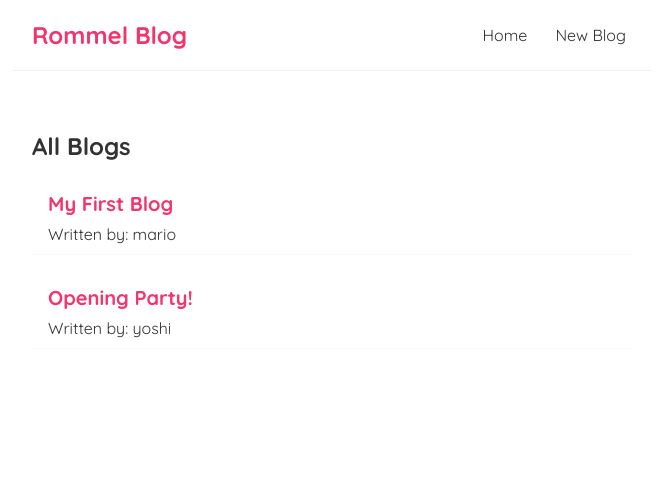
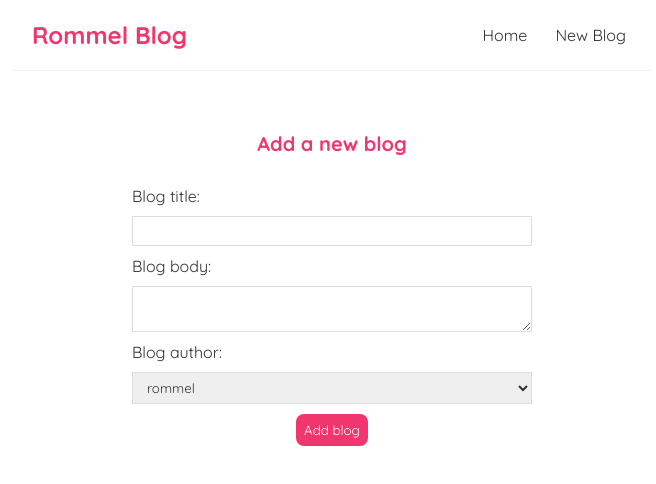
Before and after one commit to rommelcanoy/react-blog-app, a React (Create React App) app: page /create in a window 1280 px wide. Shown: the top 484 px of the page, without its empty margins (308-964 px from the left). Built offline with nearby package versions, Linux system fonts and the light colour scheme; data requests are answered from the project's data file.

Commit message:
add: add blog form

```diff
--- a/package.json
+++ b/package.json
@@ -8,6 +8,7 @@
     "@testing-library/user-event": "^13.5.0",
     "react": "^17.0.2",
     "react-dom": "^17.0.2",
+    "react-router-dom": "^5.3.0",
     "react-scripts": "5.0.0",
     "web-vitals": "^2.1.4"
   },
--- a/src/App.js
+++ b/src/App.js
@@ -1,15 +1,30 @@
 import Navbar from './Navbar';
 import Home from './Home';
+import { BrowserRouter as Router, Route, Switch } from 'react-router-dom';
+import Create from './Create';
+import BlogDetails from './BlogDetails';
 
 function App() {
 
   return (
-    <div className="App">
-      <Navbar />
-      <div className="content">
-        <Home />
+    <Router>
+      <div className="App">
+        <Navbar />
+        <div className="content">
+          <Switch>
+            <Route exact path="/">
+              <Home />
+            </Route>
+            <Route path="/create">
+              <Create />
+            </Route>
+            <Route path="/blogs/:id">
+              <BlogDetails />
+            </Route>
+          </Switch>
+        </div>
       </div>
-    </div>
+    </Router>
   );
 }
 
--- /dev/null
+++ b/src/BlogDetails.js
@@ -0,0 +1,24 @@
+import { useParams } from 'react-router-dom';
+import useFetch from './useFetch';
+
+const BlogDetails = () => {
+
+  const { id } = useParams();
+  const {data: blog, error, isPending} = useFetch(`http://localhost:8000/blogs/${id}`);
+
+  return (
+    <div className="blog-details">
+      { isPending && <div>Loading...</div>}
+      { error && <div>{ error }</div>}
+      { blog && (
+        <article>
+          <h2>{ blog.title }</h2>
+          <p>Written by { blog.author }</p>
+          <div>{blog.body}</div>
+        </article>
+      )}
+    </div>
+  );
+}
+
+export default BlogDetails;
--- a/src/BlogList.js
+++ b/src/BlogList.js
@@ -1,5 +1,6 @@
+import { Link } from "react-router-dom";
 
-const BlogList = ({blogs, title}) => {
+const BlogList = ({ blogs, title }) => {
 
   // const blogs = props.blogs;
   // const title = props.title;
@@ -10,8 +11,10 @@ const BlogList = ({blogs, title}) => {
       {
         blogs.map((blog) => (
           <div className="blog-preview" key={blog.id}>
-            <h2>{blog.title}</h2>
-            <p>Written by: {blog.author}</p>
+            <Link to={`/blogs/${blog.id}`}>
+              <h2>{blog.title}</h2>
+              <p>Written by: {blog.author}</p>
+            </Link>
           </div>
         ))
       }
--- /dev/null
+++ b/src/Create.js
@@ -0,0 +1,30 @@
+import {useState} from 'react';
+
+const Create = () => {
+  const [title, setTitle] = useState('');
+  const [body, setBody] = useState('');
+  const [author, setAuthor] = useState('');
+
+  return (
+    <div className="create">
+      <h2>Add a new blog</h2>
+      <form>
+        <label>Blog title:</label>
+        <input type="text" required value={title} onChange={(e) => setTitle(e.target.value)}/>
+        <label>Blog body:</label>
+        <textarea required value={body} onChange={(e) => setBody(e.target.value)}></textarea>
+        <label>Blog author:</label>
+        <select value={author} onChange={(e) => setAuthor(e.target.value)}>
+          <option value="rommel">rommel</option>
+          <option value="brian">brian</option>
+        </select>
+        <button>Add blog</button>
+      </form>
+      <p>{title}</p>
+      <p>{body}</p>
+      <p>{author}</p>
+    </div>
+   );
+}
+
+export default Create;
--- a/src/Home.js
+++ b/src/Home.js
@@ -1,4 +1,3 @@
-import { useState, useEffect } from 'react';
 import BlogList from './BlogList';
 import useFetch from './useFetch';
 
--- a/src/Navbar.js
+++ b/src/Navbar.js
@@ -1,19 +1,15 @@
+import { Link } from 'react-router-dom';
+
 const Navbar = () => {
   return (
     <nav className="navbar">
       <h1>Rommel Blog</h1>
       <div className="links">
-        <a href="/">Home</a>
-        <a href="/create" style={navStyle}>New Blog</a>
+        <Link to="/">Home</Link>
+        <Link to="/create">New Blog</Link>
       </div>
     </nav>
    );
 }
 
-const navStyle = {
-  // color: 'white',
-  // backgroundColor: '#f1356d',
-  // borderRadius: '8px'
-}
-
 export default Navbar;
--- a/src/index.css
+++ b/src/index.css
@@ -49,6 +49,60 @@
   margin-bottom: 8px;
 }
 
+.blog-preview a {
+  text-decoration: none;
+}
+
+/* blog details page */
+.blog-details h2 {
+  font-size: 20px;
+  color: #f1356d;
+  margin-bottom: 10px;
+}
+.blog-details div {
+  margin: 20px 0;
+}
+.blog-details button {
+  background: #f1356d;
+  color: #fff;
+  border: 0;
+  padding: 8px;
+  border-radius: 8px;
+  cursor: pointer;
+}
+
+/* create new blog form */
+.create {
+  max-width: 400px;
+  margin: 0 auto;
+  text-align: center;
+}
+.create label {
+  text-align: left;
+  display: block;
+}
+.create h2 {
+  font-size: 20px;
+  color: #f1356d;
+  margin-bottom: 30px;
+}
+.create input, .create textarea, .create select {
+  width: 100%;
+  padding: 6px 10px;
+  margin: 10px 0;
+  border: 1px solid #ddd;
+  box-sizing: border-box;
+  display: block;
+}
+.create button {
+  background: #f1356d;
+  color: #fff;
+  border: 0;
+  padding: 8px;
+  border-radius: 8px;
+  cursor: pointer;
+}
+
 /* body {
   margin: 0;
   font-family: -apple-system, BlinkMacSystemFont, 'Segoe UI', 'Roboto', 'Oxygen',
--- a/src/useFetch.js
+++ b/src/useFetch.js
@@ -7,9 +7,9 @@ const useFetch = (url) => {
   const [error, setError] = useState(null);
 
   useEffect(() => {
+    const abortCont = new AbortController();
     // fetching data from json server
-
-    fetch(url)
+    fetch(url, { signal: abortCont.signal })
       .then(res => {
         if (!res.ok) {
           throw Error('Could not fetch the data for that resource');
@@ -22,10 +22,17 @@ const useFetch = (url) => {
         setError(null);
       })
       .catch(error => {
-        console.error(error.message);
-        setIsPending(false);
-        setError(error.message);
+        if (error.name === 'AbortError') {
+          console.log('fetch aborted');
+        }
+        else {
+          setIsPending(false);
+          setError(error.message);
+        }
       })
+
+
+    return () => abortCont.abort();
 
   }, [url]);
 
```
Also changed, not shown: 1 other file (tests, documents, lock files or other folders).
